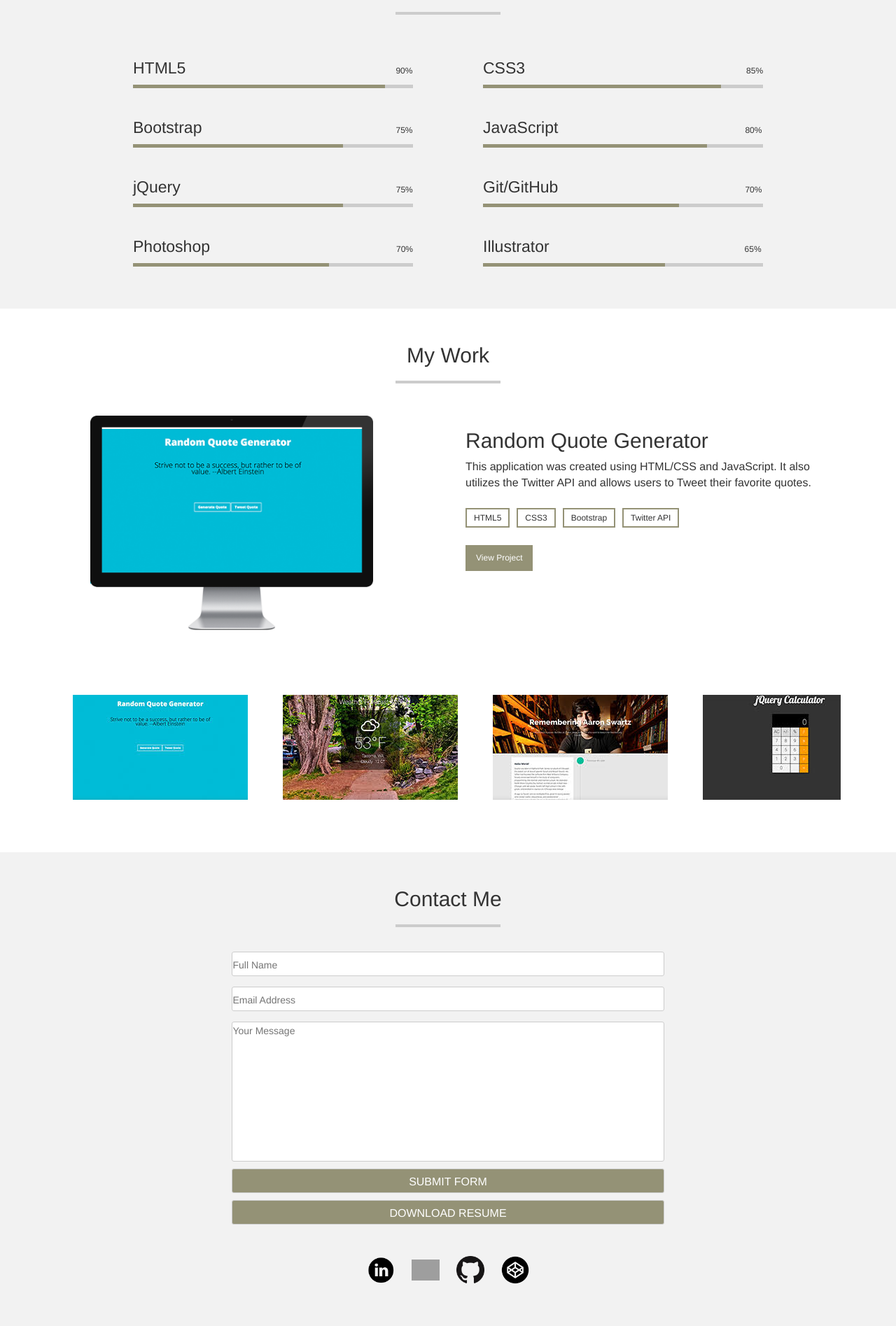
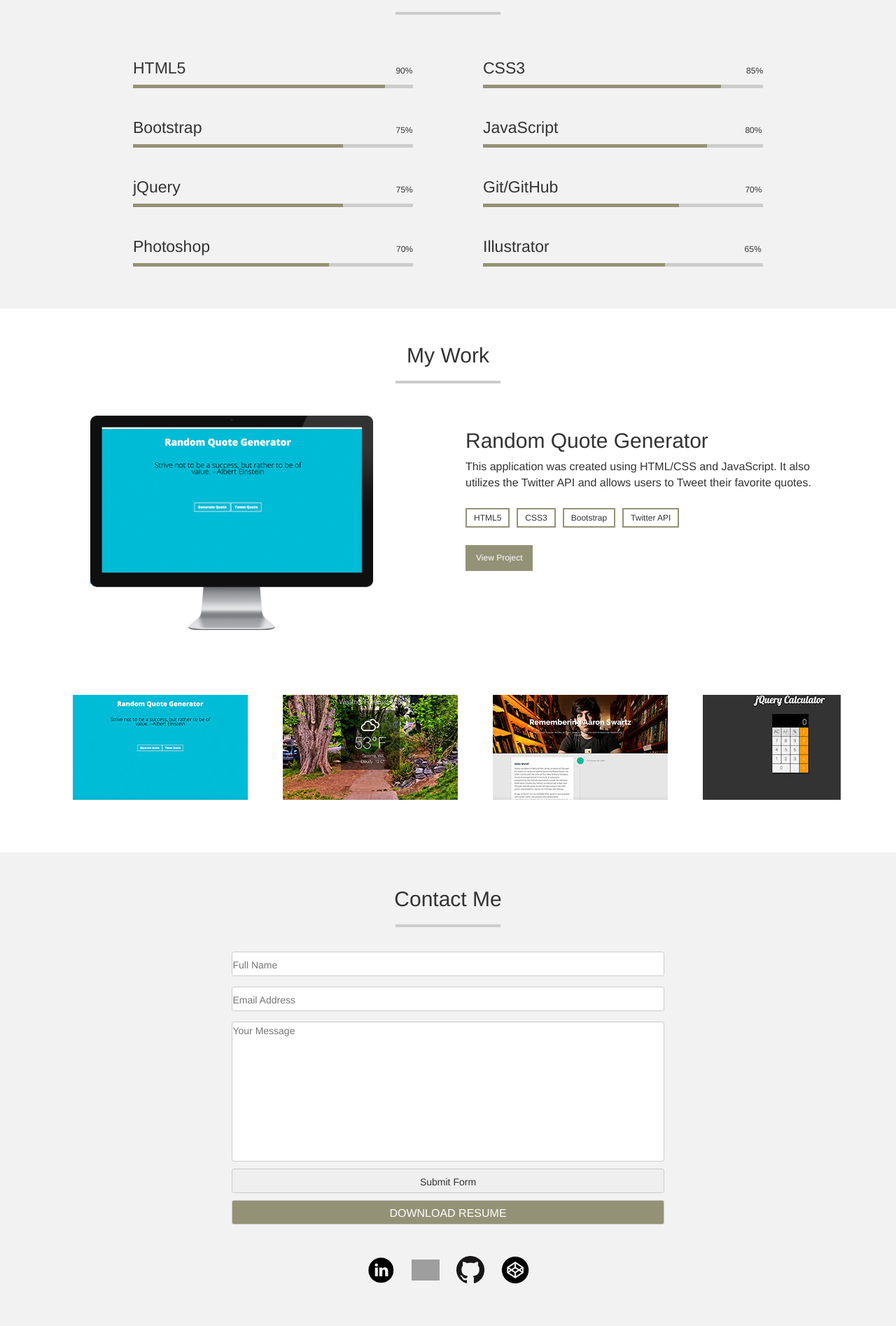
Before and after one commit to briandaub/briandaub.github.io, a Jekyll site: the page built from index.html, in a window 1280 px wide. Shown: the part 1388-3283 px from the top of the page at 70% size. Built offline with Jekyll 4.4.1, drawn with Linux system fonts in a browser that asks for light colours; grey boxes are pictures that could not be loaded.

Commit message:
updated contact form

```diff
--- a/_includes/contact.html
+++ b/_includes/contact.html
@@ -8,12 +8,12 @@
                 </label>
 
                 <label>
-                    <input id="email" type="text" name="email" placeholder="Email Address"/>
+                    <input id="email" type="text" name="_replyto" placeholder="Email Address"/>
                 </label>
 
                 <label>
                   <textarea id="feedback" name="message" placeholder="Your Message"></textarea>
-                  <input type="button" value="Submit Form" />
+                  <input type="submit" value="Submit Form" />
                   <input type="button" value="Download Resume" />
                 </label>
 
```
